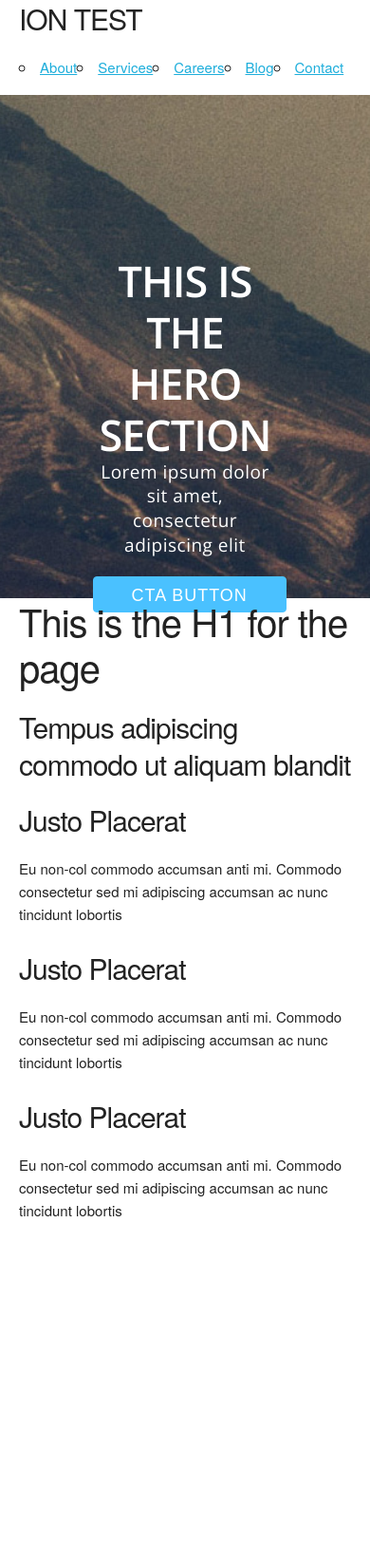
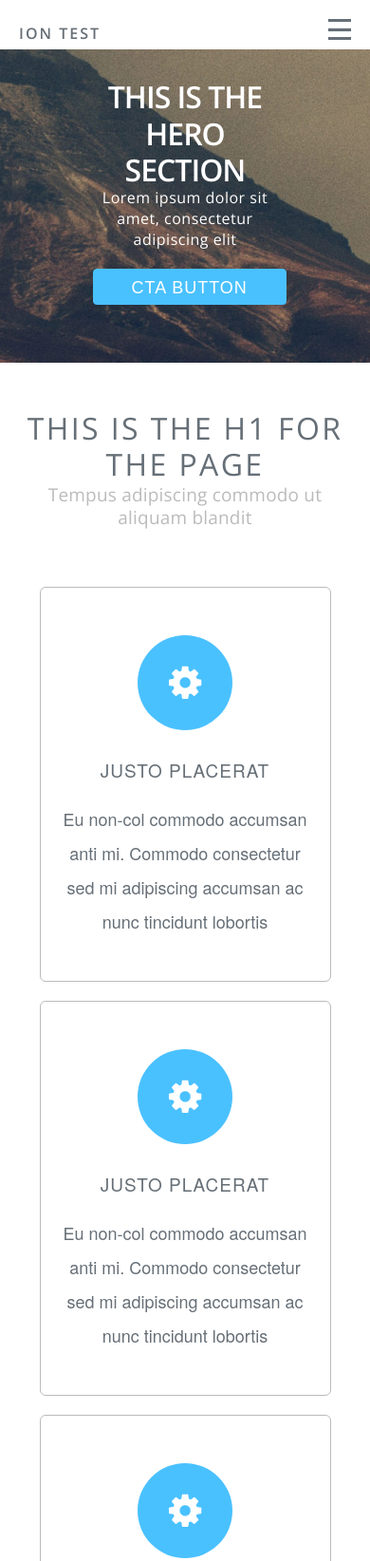
Before and after one commit to DBereznak/coalmarch-code-challenge, a website built with Parcel: page index.html in a window 390 px wide. Shown: the top 1644 px of the page at 95% size. Before the commit the page ends 1312 px from the top, so only its background shows below. Built offline with nearby package versions, Linux system fonts and the light colour scheme.

Commit message:
added responsive functionality

```diff
--- a/index.html
+++ b/index.html
@@ -1,4 +1,3 @@
-<!DOCTYPE html>
 <html lang="en">
   <head>
     <meta charset="UTF-8" />
@@ -23,16 +22,14 @@
           <div class="three column">
             <h3>ION TEST</h3>
           </div>
-          <div class="eight column">
-            <ul class="menu">
-              <li><a href="#">About</a></li>
-              <li><a href="#">Services</a></li>
-              <li><a href="#">Careers</a></li>
-              <li><a href="#">Blog</a></li>
-              <li><a href="#">Contact</a></li>
+          <div class="nine column">
+            <ul id="menu">
+              <!-- dynamically populates the meny-->
             </ul>
+            <div class="hamburger">
+              <hr />
+            </div>
           </div>
-          <div class="one column"></div>
         </div>
       </div>
     </header>
@@ -44,11 +41,16 @@
       </div>
     </section>
     <main class="container">
-      <h1>This is the H1 for the page</h1>
-      <h3>Tempus adipiscing commodo ut aliquam blandit</h3>
+      <div class="intro">
+        <h1>This is the H1 for the page</h1>
+        <h3>Tempus adipiscing commodo ut aliquam blandit</h3>
+      </div>
+
       <div class="cards">
         <div class="card">
-          <div class="circle"></div>
+          <div class="circle">
+            <img src="./assets/icon.png" alt="icon" />
+          </div>
           <h3>Justo Placerat</h3>
           <p>
             Eu non-col commodo accumsan anti mi. Commodo consectetur sed mi
@@ -56,7 +58,9 @@
           </p>
         </div>
         <div class="card">
-          <div class="circle"></div>
+          <div class="circle">
+            <img src="./assets/icon.png" alt="icon" />
+          </div>
           <h3>Justo Placerat</h3>
           <p>
             Eu non-col commodo accumsan anti mi. Commodo consectetur sed mi
@@ -64,7 +68,9 @@
           </p>
         </div>
         <div class="card">
-          <div class="circle"></div>
+          <div class="circle">
+            <img src="./assets/icon.png" alt="icon" />
+          </div>
           <h3>Justo Placerat</h3>
           <p>
             Eu non-col commodo accumsan anti mi. Commodo consectetur sed mi
--- a/index.js
+++ b/index.js
@@ -0,0 +1,43 @@
+const menu = document.getElementById("menu");
+
+const hamburger = document.querySelector(".hamburger");
+hamburger.addEventListener("click", displayMobileMenu);
+
+const menuItems = [
+    {name: 'About', link: '#'},
+    {name: 'Services', link: '#'},
+    {name: 'Careers', link: '#'},
+    {name: 'Blog', link: '#'},
+    {name: 'Contact', link: '#'}
+];
+
+buildMenu(menuItems);
+
+function buildMenu(items){
+    for(let item of items){
+        let linkItem = document.createElement("li");
+        linkItem.addEventListener("click", toggleActive)
+        let link = `<a href="${item.link}">${item.name}</a>`;
+        linkItem.innerHTML = link;
+        menu.appendChild(linkItem);
+    }
+}
+
+function toggleActive(){
+    let activeLinks = document.querySelectorAll(".active");
+    activeLinks.forEach(item => {
+        item.classList.remove('active');
+    })
+
+    this.classList.add("active");
+}
+
+function displayMobileMenu(){
+    let menuDisplay = document.getElementById("menu");
+    if(menuDisplay.classList.contains("mobileMenu")){
+        menuDisplay.classList.remove("mobileMenu");
+    } else {
+        menuDisplay.classList.add("mobileMenu");
+    };
+
+};
--- a/style.scss
+++ b/style.scss
@@ -2,15 +2,99 @@ $bright-cyan: #4ac1ff;
 $slate-grey: #666f77;
 $very-light-grey: #bbb;
 
+.container{
+ max-width: 1200px;
+}
+
+.mobileMenu{
+    padding-right: 60px;
+    display: block !important;
+    position: absolute;
+    background-color: white;
+    right: -76px;
+    top: 22px;
+    text-align: right;
+    width: auto;
+    padding-left: 70vw;
+}
+.active{
+    background-color: $bright-cyan;
+    border-radius: 6px;
+    a{
+        color: white !important;
+    }
+}
 body{
     padding: 0;
     margin: 0;
 }
 header{
     width: 100%;
-    height: 100px;
-    .menu{
+    padding-top: 30px;
+    .hamburger{
+        display: none;
+        width: 24px;
+        height: 16px;
+        border-top: 3px solid $slate-grey;
+        border-bottom: 3px solid $slate-grey;
+        position: relative;
+        float: right;
+        bottom: 5px;
+        hr{
+            position: relative;
+            top: -24px;
+            background-color: $slate-grey;
+            width: 100%;
+            height: 3px;
+        }
+        @media screen and (max-width: 776px) {
+            display: block;
+        }
+    }
+    #menu{
         display: flex;
+        justify-content: flex-end;
+        margin: 0;
+        list-style: none;
+            li{
+                padding: 0 15px;
+                a{
+                    text-transform: uppercase;
+                    font-size: 19px;
+                    color: $slate-grey;
+                    text-decoration: none;
+                    &:hover{
+                        color: $bright-cyan;
+                    }
+                    @media screen and (max-width: 900px) {
+                        font-size: 16px;
+                    }
+                }
+            }
+            @media screen and (max-width: 776px) {
+                display: none;
+            }
+    }
+    .row{
+        display: flex;
+        flex-flow: row nowrap;
+        justify-content: space-between;
+        @media screen and (max-width: 776px) {
+            position: relative;
+            bottom: 5px;
+        }
+    }
+    h3{
+        text-transform: uppercase;
+        font-weight: bold;
+        color: $slate-grey;
+        font-size: 19px;
+        letter-spacing: 2px;
+        font-family: 'Open Sans', sans-serif;
+        margin: 0;
+        @media screen and (max-width: 900px) {
+            font-size: 16px;
+        }
     }
 }
 
@@ -25,7 +109,7 @@ section{
         width: 50%;
         margin: auto;
         text-align: center;
-        padding-top: 20vh;
+        padding-top: 15%;
         h1{
             font-family: 'Open Sans', sans-serif;
             font-size: 45px;
@@ -33,6 +117,9 @@ section{
             color: white;
             font-weight: 600;
             margin: 0;
+            @media screen and (max-width: 776px) {
+                font-size: 32px;
+            }
         }
         h4{
             font-family: 'Open Sans', sans-serif;
@@ -40,6 +127,9 @@ section{
             font-weight: 300;
             color: white;
             letter-spacing: 0.5px;
+            @media screen and (max-width: 776px) {
+                font-size: 16px;
+            }
         }
         button{
             background-color: $bright-cyan;
@@ -49,5 +139,79 @@ section{
             font-size: 18px;
             font-weight: 300;
         }
+        @media screen and (max-width: 1200px) {
+           padding-top: 8%;
+        }
+    }
+    @media screen and (max-width: 1200px) {
+        height: 330px;
     }
 }
+
+.intro{
+    text-align: center;
+    margin: 50px auto;
+
+    h1{
+        font-family: 'Open Sans', sans-serif;
+        font-size: 32px;
+        text-transform: uppercase;
+        color: $slate-grey;
+        margin: 0;
+        letter-spacing: 2.4px;
+    }
+    h3{
+        font-family: 'Open Sans', sans-serif;
+        font-size: 19px;
+        color: $very-light-grey;
+        margin: 0;
+        letter-spacing: .2px;
+    }
+}
+
+
+.cards{
+    display: flex;
+    flex-flow: row wrap;
+    justify-content: space-between;
+    .card{
+        flex: 0 1 calc(27% - 1em);
+        border: 1px solid $very-light-grey;
+        border-radius: 6px;
+        padding: 20px;
+        margin: 10px;
+        text-align: center;
+        color: $slate-grey;
+        font-weight: 300;;
+        .circle{
+            margin: 30px auto;
+            padding: 20px;
+            background-color: $bright-cyan;
+            width: 60px;
+            height: 60px;
+            border-radius: 50%;
+            img{
+                margin: 12px;
+            }
+        }
+        h3{
+            text-transform: uppercase;
+            font-size: 19px;
+            letter-spacing: 1px;
+        }
+        p{
+            font-size: 18px;
+            line-height: 2;
+        }
+        @media screen and (max-width: 950px) {
+            flex: 0 1 calc(42% - 1em);
+         }
+
+         @media screen and (max-width: 740px) {
+            flex: 0 1 calc(80% - 1em);
+         }
+    }
+    @media screen and (max-width: 950px) {
+        justify-content: space-evenly;
+     }
+}
```
Also changed, not shown: README.md, 1 other file.
